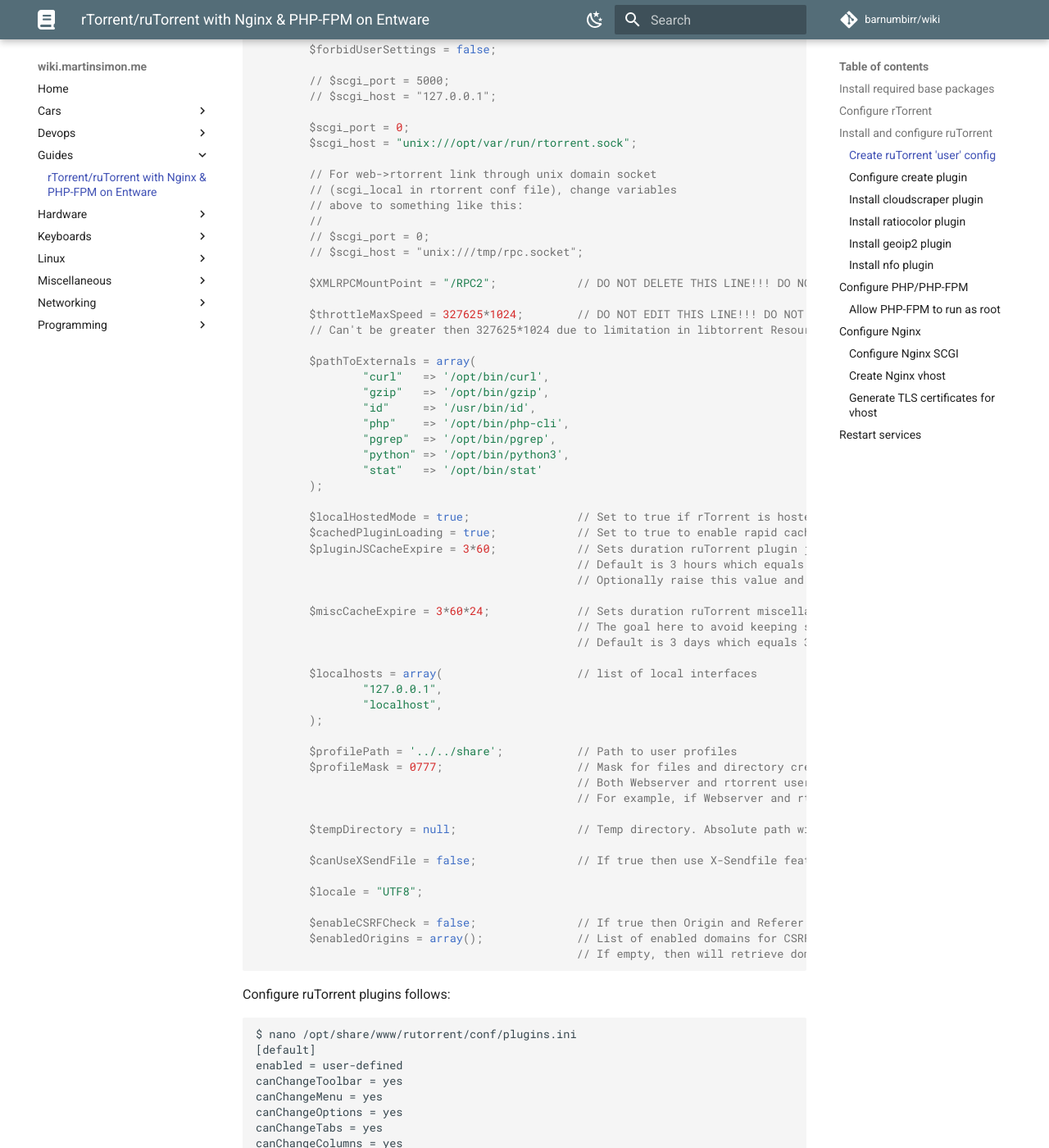
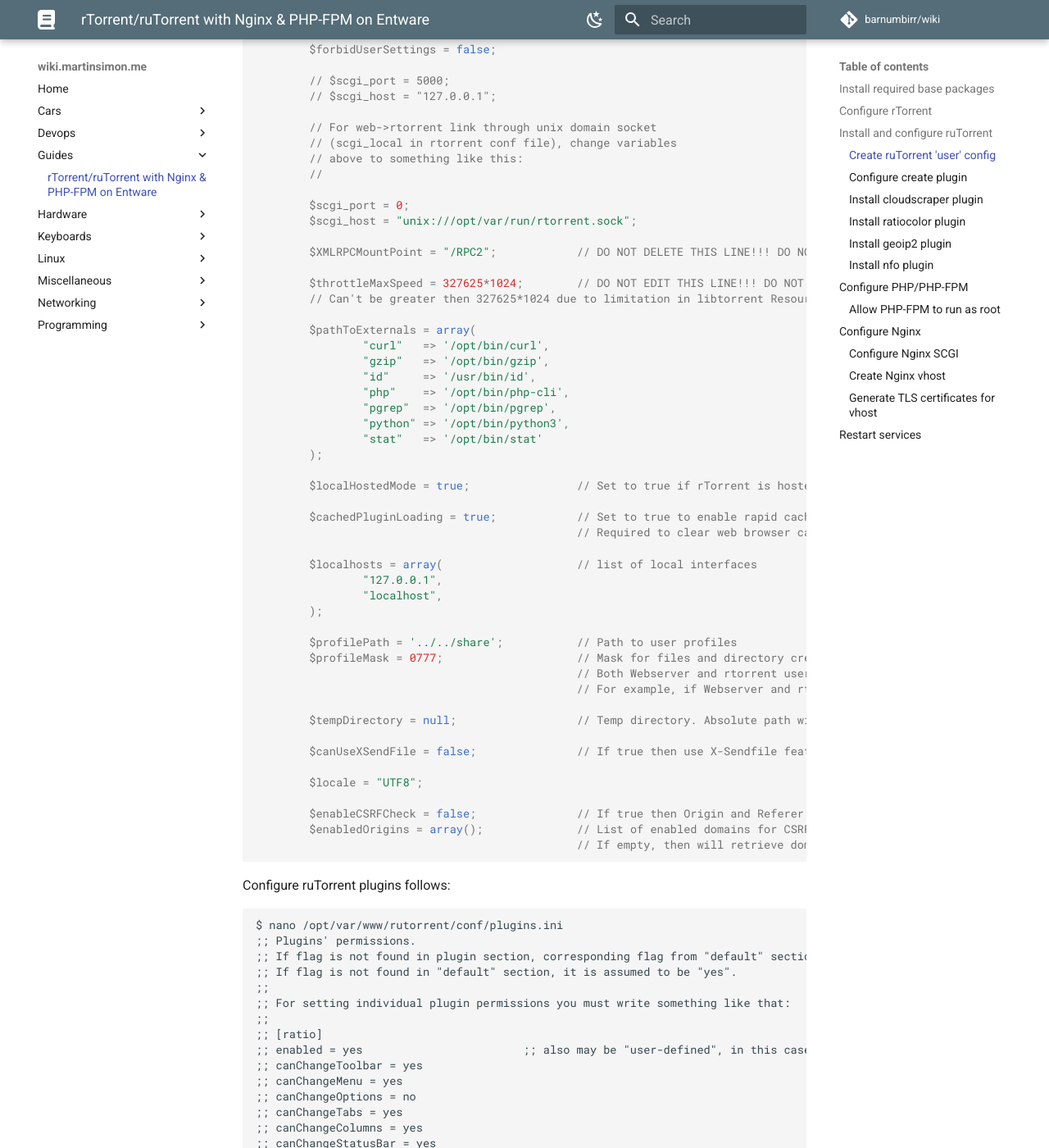
Before and after one commit to barnumbirr/wiki, an MkDocs documentation site: the page built from docs/guides/entware_rutorrent.md, in a window 1280 px wide and 1400 px high, scrolled down 5316 px. Shown: the whole window at 82% size. Built offline with MkDocs 1.6.1 and Material for MkDocs 9.7.7, drawn with Linux system fonts in a browser that asks for light colours; emoji names are drawn with the system emoji font; comment, search, counter and statistics services are not loaded; some of the changed text lies outside the part shown.

Commit message:
Update rutorrent guide

````diff
--- a/docs/guides/entware_rutorrent.md
+++ b/docs/guides/entware_rutorrent.md
@@ -86,7 +86,7 @@
 schedule2 = session_save, 300, 300, ((session.save))
 
 ## Initialize ruTorrent plugins
-execute2 = {sh,-c,/opt/bin/php-cli /opt/share/www/rutorrent/php/initplugins.php &}
+execute2 = {sh,-c,/opt/bin/php-cli /opt/var/www/rutorrent/php/initplugins.php &}
 
 ## Logging:
 ## levels = critical error warn notice info debug
@@ -223,8 +223,8 @@
 ### Install and configure ruTorrent
 
 ```bash
-$ cd /opt/share/www/
-$ git clone https://github.com/Novik/ruTorrent.git rutorrent
+$ mkdir /opt/var/www
+$ git clone https://github.com/Novik/ruTorrent.git /opt/var/www/rutorrent
 ```
 
 #### Create ruTorrent 'user' config
@@ -232,7 +232,7 @@
 We're not creating any ruTorrent users so we'll edit the default `config.php` file.
 
 ```bash
-$ nano /opt/share/www/rutorrent/conf/config.php
+$ nano /opt/var/www/rutorrent/conf/config.php
 ```
 
 Add the following:
@@ -280,15 +280,13 @@
         // $scgi_port = 5000;
         // $scgi_host = "127.0.0.1";
 
-        $scgi_port = 0;
-        $scgi_host = "unix:///opt/var/run/rtorrent.sock";
-
         // For web->rtorrent link through unix domain socket
         // (scgi_local in rtorrent conf file), change variables
         // above to something like this:
         //
-        // $scgi_port = 0;
-        // $scgi_host = "unix:///tmp/rpc.socket";
+
+        $scgi_port = 0;
+        $scgi_host = "unix:///opt/var/run/rtorrent.sock";
 
         $XMLRPCMountPoint = "/RPC2";            // DO NOT DELETE THIS LINE!!! DO NOT COMMENT THIS LINE!!!
 
@@ -306,14 +304,9 @@
         );
 
         $localHostedMode = true;                // Set to true if rTorrent is hosted on the SAME machine as ruTorrent
+
         $cachedPluginLoading = true;            // Set to true to enable rapid cached loading of ruTorrent plugins
-        $pluginJSCacheExpire = 3*60;            // Sets duration ruTorrent plugin javascript cache is valid for in minutes
-                                                // Default is 3 hours which equals 3 hours * 60 minutes due to caching issues
-                                                // Optionally raise this value and clear web browser cache when upgrading versions
-
-        $miscCacheExpire = 3*60*24;             // Sets duration ruTorrent miscellaneous web browser cache is valid for in minutes
-                                                // The goal here to avoid keeping stale content in the web browser
-                                                // Default is 3 days which equals 3 days * 60 minutes * 24 hours
+                                                // Required to clear web browser cache when upgrading versions
 
         $localhosts = array(                    // list of local interfaces
                 "127.0.0.1",
@@ -340,7 +333,24 @@
 
 
 ```
-$ nano /opt/share/www/rutorrent/conf/plugins.ini
+$ nano /opt/var/www/rutorrent/conf/plugins.ini
+;; Plugins' permissions.
+;; If flag is not found in plugin section, corresponding flag from "default" section is used.
+;; If flag is not found in "default" section, it is assumed to be "yes".
+;;
+;; For setting individual plugin permissions you must write something like that:
+;;
+;; [ratio]
+;; enabled = yes                        ;; also may be "user-defined", in this case user can control plugin's state from UI
+;; canChangeToolbar = yes
+;; canChangeMenu = yes
+;; canChangeOptions = no
+;; canChangeTabs = yes
+;; canChangeColumns = yes
+;; canChangeStatusBar = yes
+;; canChangeCategory = yes
+;; canBeShutdowned = yes
+
 [default]
 enabled = user-defined
 canChangeToolbar = yes
@@ -380,7 +390,7 @@
 #### Configure `create` plugin
 
 ```bash
-$ nano /opt/share/www/rutorrent/plugins/create/conf.php
+$ nano /opt/var/www/rutorrent/plugins/create/conf.php
 $useExternal = 'mktorrent';
 $pathToCreatetorrent = '/opt/bin/mktorrent';
 ```
@@ -396,21 +406,21 @@
 #### Install `ratiocolor` plugin
 
 ```bash
-$ cd /opt/share/www/rutorrent/plugins
+$ cd /opt/var/www/rutorrent/plugins
 $ git clone git@github.com:Micdu70/rutorrent-ratiocolor.git ratiocolor
 ```
 
 #### Install `geoip2` plugin
 
 ```bash
-$ cd /opt/share/www/rutorrent/plugins
+$ cd /opt/var/www/rutorrent/plugins
 $ git clone git@github.com:Micdu70/geoip2-rutorrent.git geoip2
 ```
 
 #### Install `nfo` plugin
 
 ```bash
-$ cd /opt/share/www/rutorrent/plugins
+$ cd /opt/var/www/rutorrent/plugins
 $ git clone git@github.com:phracker/ruTorrent-nfo.git nfo
 ```
 
@@ -538,6 +548,12 @@
 }
 ```
 
+Create the proper Nginx symlink
+
+```bash
+$ ln -s /opt/etc/nginx/sites-available/rutorrent.example.com.conf /opt/etc/nginx/sites-enabled/rutorrent.example.com.conf
+```
+
 #### Configure Nginx SCGI
 
 ```bash
@@ -595,7 +612,7 @@
 
     charset utf-8;
     index index.html index.php;
-    root /opt/share/www/rutorrent;
+    root /opt/var/www/rutorrent;
 
     client_max_body_size 64M;
 
````
Also changed, not shown: other parts of docs/guides/entware_rutorrent.md (+9 -5 lines), docs/linux/rutorrent.md (+2 -2 lines).
